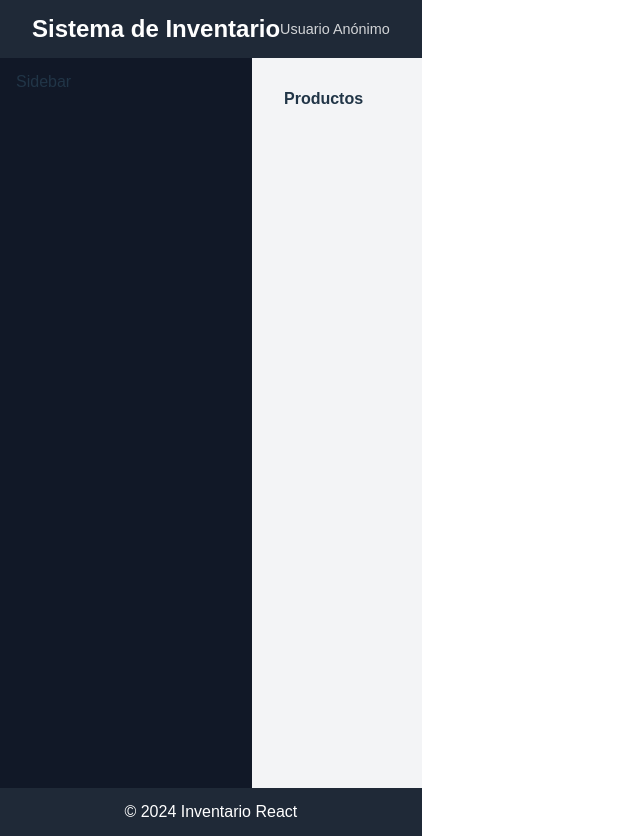
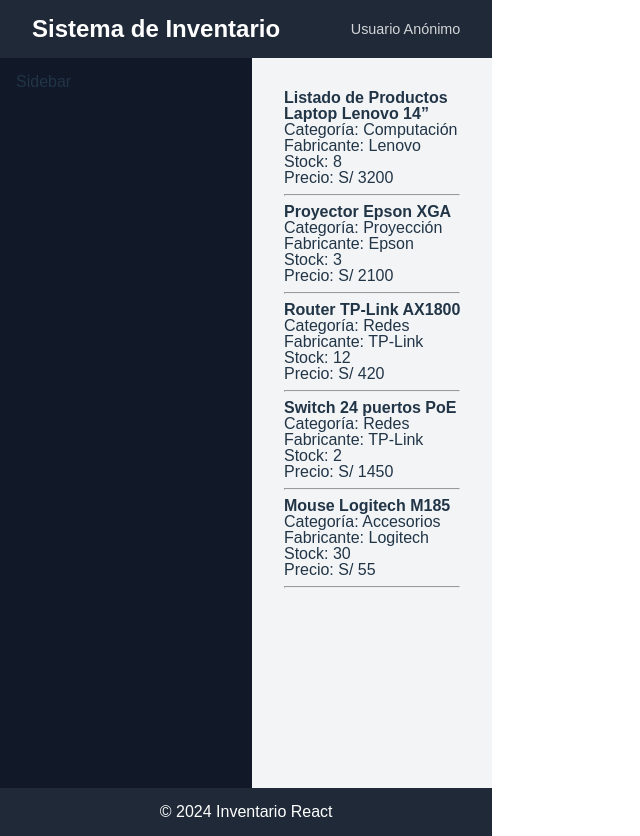
Before and after one commit to jpsolarig/inventario-react, a React (Vite) app: page /productos in a window 1280 px wide. Shown: the whole page, without its empty margins (0-640 px from the left). Built offline with nearby package versions, Linux system fonts and the light colour scheme.

Commit message:
feat: Base de datos, mock

```diff
--- /dev/null
+++ b/src/data/products.mock.js
@@ -0,0 +1,52 @@
+export const productsMock = [
+  {
+    id: "P-0001",
+    name: "Laptop Lenovo 14”",
+    category: "Computación",
+    manufacturer: "Lenovo",
+    descriptionShort: "Laptop para oficina y clases.",
+    price: 3200,
+    stock: 8,
+    imageUrl: "https://via.placeholder.com/160x120?text=Laptop"
+  },
+  {
+    id: "P-0002",
+    name: "Proyector Epson XGA",
+    category: "Proyección",
+    manufacturer: "Epson",
+    descriptionShort: "Proyector para aulas.",
+    price: 2100,
+    stock: 3,
+    imageUrl: "https://via.placeholder.com/160x120?text=Proyector"
+  },
+  {
+    id: "P-0003",
+    name: "Router TP-Link AX1800",
+    category: "Redes",
+    manufacturer: "TP-Link",
+    descriptionShort: "Router WiFi 6 para cobertura estable.",
+    price: 420,
+    stock: 12,
+    imageUrl: "https://via.placeholder.com/160x120?text=Router"
+  },
+  {
+    id: "P-0004",
+    name: "Switch 24 puertos PoE",
+    category: "Redes",
+    manufacturer: "TP-Link",
+    descriptionShort: "Switch administrable para cámaras y APs.",
+    price: 1450,
+    stock: 2,
+    imageUrl: "https://via.placeholder.com/160x120?text=Switch"
+  },
+  {
+    id: "P-0005",
+    name: "Mouse Logitech M185",
+    category: "Accesorios",
+    manufacturer: "Logitech",
+    descriptionShort: "Mouse inalámbrico.",
+    price: 55,
+    stock: 30,
+    imageUrl: "https://via.placeholder.com/160x120?text=Mouse"
+  }
+];
--- a/src/pages/Productos.jsx
+++ b/src/pages/Productos.jsx
@@ -1,4 +1,23 @@
+
+import { productsMock } from "../data/products.mock";
 
 export default function Productos() {
-  return <h1>Productos</h1>;
+  return (
+    <section>
+      <h2>Listado de Productos</h2>
+
+      <div>
+        {productsMock.map((product) => (
+          <div key={product.id}>
+            <h3>{product.name}</h3>
+            <p>Categoría: {product.category}</p>
+            <p>Fabricante: {product.manufacturer}</p>
+            <p>Stock: {product.stock}</p>
+            <p>Precio: S/ {product.price}</p>
+            <hr />
+          </div>
+        ))}
+      </div>
+    </section>
+  );
 }
```
Also changed, not shown: src/data/shipments.mock.js (added, +20 -0 lines), src/data/supplierOrders.mock.js (added, +20 -0 lines).
